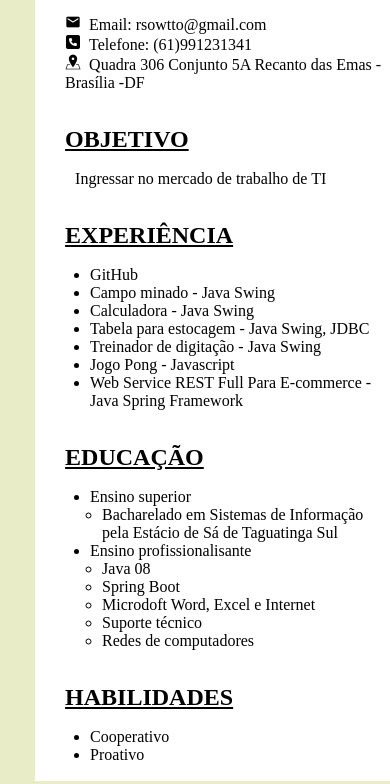
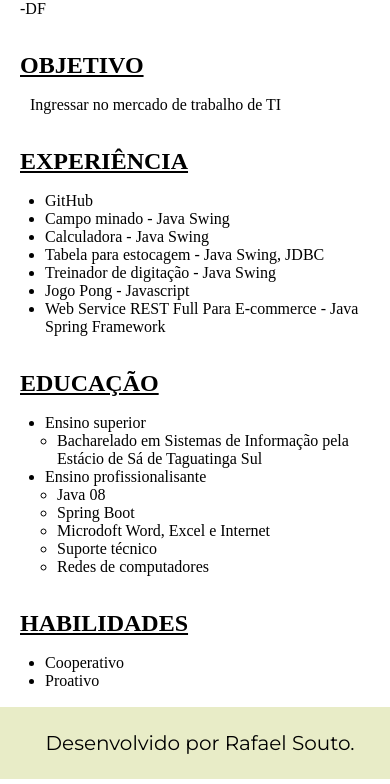
Before and after one commit to Rafael-a11y/portfolio, a plain HTML site: page curriculo.html in a window 390 px wide. Shown: the part 457-1241 px from the top of the page. Drawn offline with Linux system fonts and the light colour scheme.

Commit message:
Alteração do tamanho da barra lateral

```diff
--- a/styles/curriculo.css
+++ b/styles/curriculo.css
@@ -120,6 +120,11 @@ p
         overflow-x: hidden;
     }
 
+    .barra-lateral
+    {
+        padding: 0;
+    }
+
     .cabecalho
     {
     width: 100%;
@@ -134,7 +139,7 @@ p
 
     section
     {
-        padding: 30px 0 0 30px;
+        padding: 30px 0 0 20px;
     }
 
     .rodape
```
